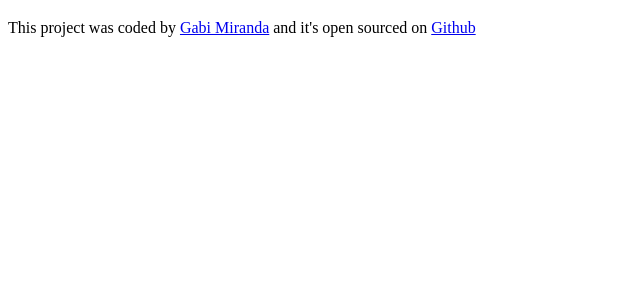
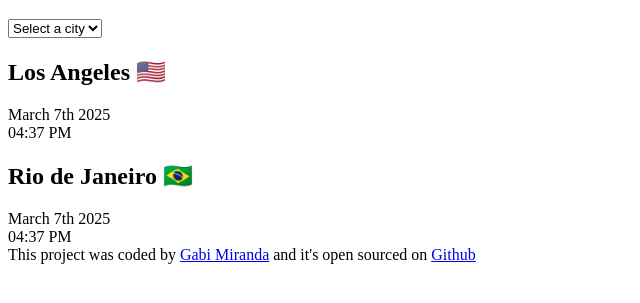
Before and after one commit to gabriellamirandan/world-clock-app, a plain HTML site: page index.html in a window 1280 px wide. Shown: the part 61-364 px from the top of the page, without its empty margins (0-640 px from the left). Drawn offline with Linux system fonts and the light colour scheme.

Commit message:
Added basic html

```diff
--- a/index.html
+++ b/index.html
@@ -1,15 +1,40 @@
 <!DOCTYPE html>
 <html lang="en">
+
 <head>
     <meta charset="UTF-8">
     <meta name="viewport" content="width=device-width, initial-scale=1.0">
     <link rel="stylesheet" href="src/style.css">
     <title>Gabi's World Clock</title>
 </head>
+
 <body>
-    <h1>World Clock</h1>
+    <div class="container">
+        <h1>World Clock</h1>
 
-    <footer>This project was coded by <a href="https://github.com/gabriellamirandan" target="_blank">Gabi Miranda</a> and it's open sourced on <a href="https://github.com/gabriellamirandan/world-clock-app" target="_blank">Github</a></footer>
+        <select name="city" id="">
+            <option value="">Select a city</option>
+            <option value="london">London</option>
+            <option value="new-york">New York</option>
+            <option value="Lisbon">Lisbon</option>
+            <option value="sydney">Sydney</option>
+        </select>
+
+        <div class="city">
+            <h2>Los Angeles 🇺🇸</h2>
+            <div class="date">March 7th 2025</div>
+            <div class="time">04:37 PM</div>
+        </div>
+        <div class="city">
+            <h2>Rio de Janeiro 🇧🇷</h2>
+            <div class="date">March 7th 2025</div>
+            <div class="time">04:37 PM</div>
+        </div>
+    </div>
+    <footer>This project was coded by <a href="https://github.com/gabriellamirandan" target="_blank">Gabi Miranda</a>
+        and it's open sourced on <a href="https://github.com/gabriellamirandan/world-clock-app"
+            target="_blank">Github</a></footer>
     <script src="src/index.js"></script>
 </body>
+
 </html>
```
